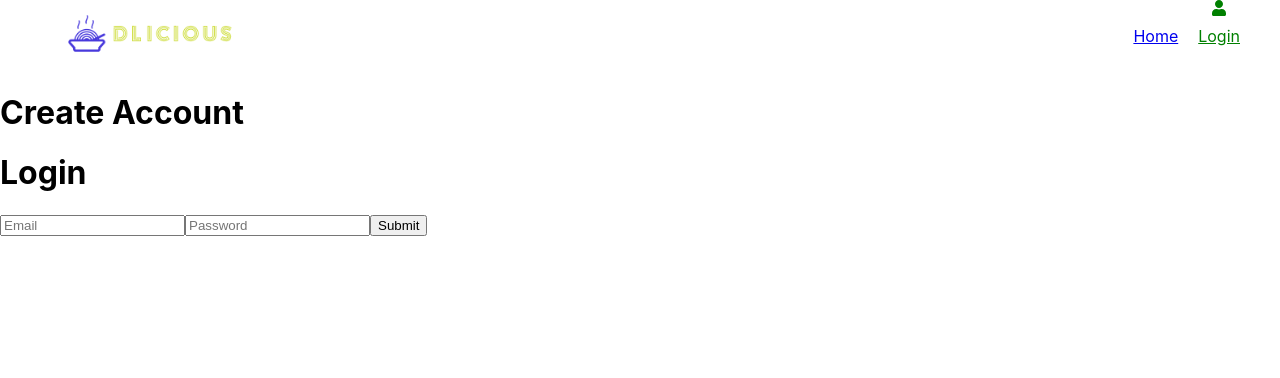
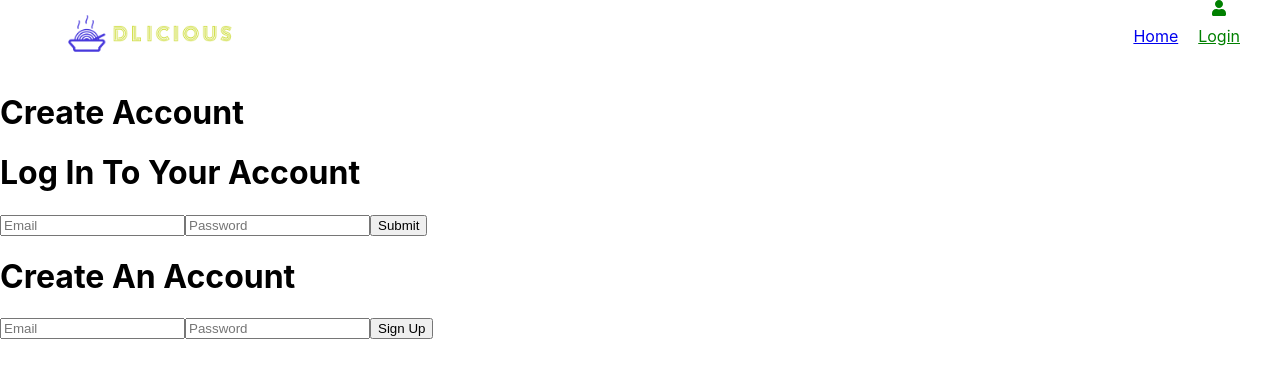
Before and after one commit to dede79/recipe-app-frontend, a React (Create React App) app: page /account in a window 1280 px wide. Shown: the top 378 px of the page. Built offline with nearby package versions, Linux system fonts and the light colour scheme; some icons are missing.

Commit message:
Firebase Signup Auth functioning

```diff
--- a/src/components/auth/Signin.js
+++ b/src/components/auth/Signin.js
@@ -19,7 +19,7 @@ function Signin() {
   return (
     <div className="sign-in-container">
       <form onSubmit={signIn}>
-        <h1>Login</h1>
+        <h1>Log In To Your Account</h1>
         <input
           type="email"
           placeholder="Email"
--- a/src/components/auth/Signup.js
+++ b/src/components/auth/Signup.js
@@ -1,37 +1,26 @@
+import { createUserWithEmailAndPassword } from "firebase/auth";
 import React, { useState } from "react";
-import { navLink, useNavigate } from "react-router-dom";
-import { getAuth, createUserWithEmailAndPassword } from "firebase/auth";
 import { auth } from "../../firebase";
 
 function Signup() {
-  const auth = getAuth();
   const [email, setEmail] = useState("");
   const [password, setPassword] = useState("");
-  const [displayName, setDisplayName] = useState("");
 
-  const handleSignUp = async (event) => {
-    event.preventDefault();
+  const signUp = (e) => {
+    e.preventDefault();
+    createUserWithEmailAndPassword(auth, email, password)
+      .then((userCredential) => {
+        console.log(userCredential);
+      })
+      .catch((error) => {
+        console.log(error);
+      });
+  };
 
-    try {
-      const userCredential = await auth.createUserWithEmailAndPassword(
-        email,
-        password
-      );
-      await userCredential.user.updateProfile({ displayName: displayName });
-      console.log("User signed up", userCredential.user);
-    } catch (error) {
-      console.error(error);
-    }
-  };
   return (
-    <div>
-      <form onSubmit={handleSignUp}>
-        <input
-          type="text"
-          placeholder="Display name"
-          value={displayName}
-          onChange={(e) => setDisplayName(e.target.value)}
-        />
+    <div className="sign-up-container">
+      <form onSubmit={signUp}>
+        <h1>Create An Account</h1>
         <input
           type="email"
           placeholder="Email"
--- a/src/pages/UserAccount.js
+++ b/src/pages/UserAccount.js
@@ -1,11 +1,13 @@
 import React from "react";
 import Signin from "../components/auth/Signin";
+import Signup from "../components/auth/Signup";
 
 function UserAccount() {
   return (
     <div>
       <h1>Create Account</h1>
       <Signin />
+      <Signup />
     </div>
   );
 }
```
